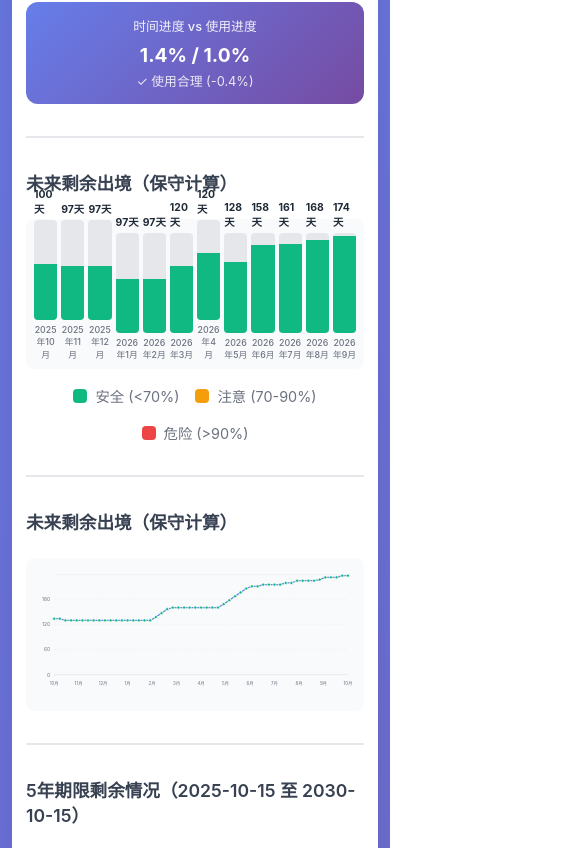
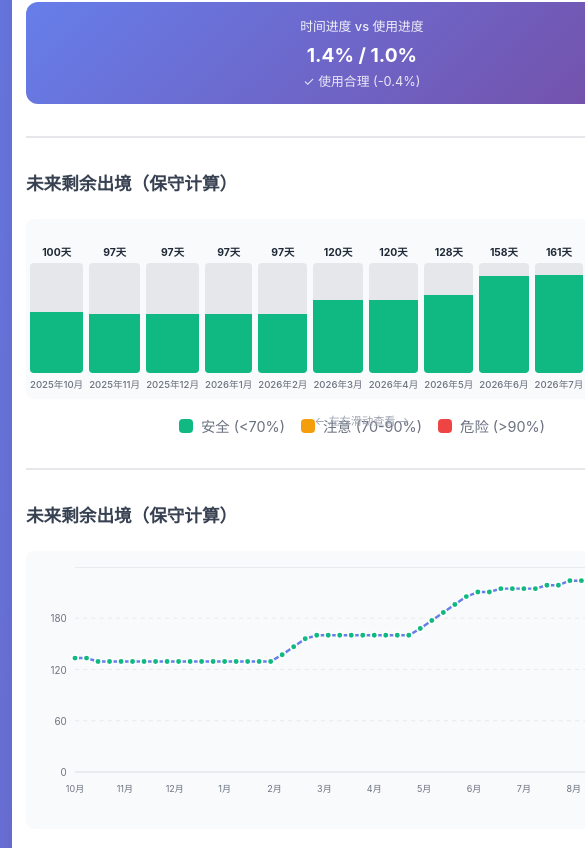
Before and after one commit to DanteChen0825/abroad_days, a React (Vite) app: page / in a window 390 px wide. Shown: the part 816-1664 px from the top of the page, 585 px wide, since content can reach past the window. Built offline with nearby package versions, Linux system fonts and the light colour scheme.

Commit message:
fix: improve timeline chart display on mobile with horizontal scroll

```diff
--- a/src/App.css
+++ b/src/App.css
@@ -892,23 +892,33 @@ body {
     font-size: 0.8rem;
   }
 
-  /* 图表优化 */
+  /* 图表优化 - 移动端使用横向滚动 */
   .timeline-chart {
-    height: 180px;
-    padding: 0.5rem;
-    gap: 0.25rem;
+    height: 200px;
+    padding: 0.75rem 0.5rem;
+    gap: 0.5rem;
+    overflow-x: auto;
+    overflow-y: hidden;
+    justify-content: flex-start;
+    -webkit-overflow-scrolling: touch; /* iOS 平滑滚动 */
+  }
+
+  .timeline-bar {
+    min-width: 50px; /* 确保每个柱子有足够宽度 */
+    flex: 0 0 auto; /* 不要收缩 */
   }
 
   .bar-container {
-    height: 120px;
+    height: 130px;
   }
 
   .bar-label {
-    font-size: 0.6rem;
+    font-size: 0.65rem;
+    white-space: nowrap;
   }
 
   .bar-value {
-    font-size: 0.65rem;
+    font-size: 0.7rem;
   }
 
   /* 折线图SVG - 移动端调整 */
@@ -1015,6 +1025,23 @@ body {
     padding: 1.5rem 1rem;
     font-size: 0.9rem;
   }
+
+  /* 图表滚动提示 */
+  .timeline-chart::after {
+    content: '← 左右滑动查看 →';
+    position: absolute;
+    bottom: 0.5rem;
+    left: 50%;
+    transform: translateX(-50%);
+    font-size: 0.7rem;
+    color: #9ca3af;
+    pointer-events: none;
+    white-space: nowrap;
+  }
+
+  .future-timeline {
+    position: relative;
+  }
 }
 
 /* 小屏幕进一步优化 */
@@ -1049,16 +1076,27 @@ body {
     font-size: 1.2rem;
   }
 
+  /* 柱状图进一步优化 */
   .timeline-chart {
-    height: 150px;
+    height: 180px;
+    padding: 0.5rem 0.25rem;
+    gap: 0.375rem;
+  }
+
+  .timeline-bar {
+    min-width: 45px;
   }
 
   .bar-container {
-    height: 100px;
+    height: 110px;
   }
 
   .bar-label {
-    font-size: 0.55rem;
+    font-size: 0.6rem;
+  }
+
+  .bar-value {
+    font-size: 0.65rem;
   }
 
   .donut-chart-container {
@@ -1079,11 +1117,11 @@ body {
 /* 横屏模式优化 */
 @media (max-width: 768px) and (orientation: landscape) {
   .timeline-chart {
-    height: 150px;
+    height: 140px;
   }
 
   .bar-container {
-    height: 100px;
+    height: 90px;
   }
 
   .records-container {
@@ -1113,4 +1151,19 @@ body {
     width: 2.5rem;
     height: 2.5rem;
   }
+
+  /* 优化滚动条在触摸设备上的显示 */
+  .timeline-chart::-webkit-scrollbar {
+    height: 4px;
+  }
+
+  .timeline-chart::-webkit-scrollbar-track {
+    background: #e5e7eb;
+    border-radius: 2px;
+  }
+
+  .timeline-chart::-webkit-scrollbar-thumb {
+    background: #9ca3af;
+    border-radius: 2px;
+  }
 }
```
